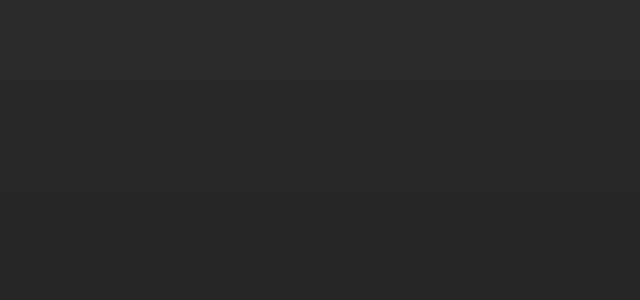
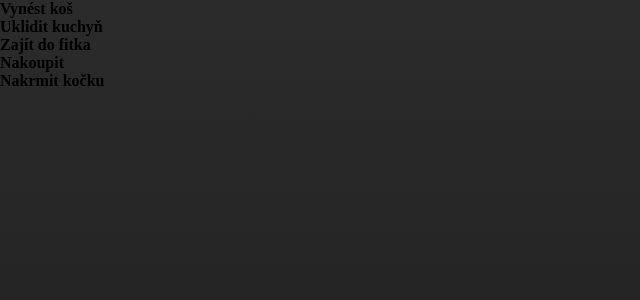
Before and after one commit to OliverSla/React, a JavaScript app: page / in a window 1280 px wide. Shown: the top 300 px of the page, without its empty margins (0-640 px from the left). Built offline with nearby package versions, Linux system fonts and the light colour scheme.

Commit message:
TodoApp - Destruction + Map

```diff
--- a/src/App.js
+++ b/src/App.js
@@ -1,45 +1,12 @@
-import data from './data'
 
+import AllTasks from './components/AllTasks'
 
 const App = () => {
-
-  // javascript function map
-
-    const mojePole = [1,5,10,]
-
-    const vyslednePoleMap = mojePole.map( (jednoPole) => {
-      return jednoPole + 10
-    } )
-
-    console.log(vyslednePoleMap[0]) // result = 11
-    console.log(vyslednePoleMap[1]) // result = 15
-    console.log(vyslednePoleMap[2]) // result = 20
-
-    const noveData = data.map( (jednaUloha) => {
-      return jednaUloha.name
-    })
-
-    console.log(noveData)
-
-  // javascript end - map
-
-  // javascript function filter
-
-
-  const vymazaneID = 2
-
-  const vyslednePoleFilter = data.filter( (jednoPole) => {
-    return jednoPole.id != vymazaneID
-  })
-
-  console.log(vyslednePoleFilter) // vráti všetky polia okrem pola s ID $vymazaneID
-
-  // javascript end - filter
 
 
   return (
   <div className="">
-
+      <AllTasks />
   </div>
   )
 }
--- /dev/null
+++ b/src/components/AllTasks.js
@@ -0,0 +1,22 @@
+import './AllTasks.css'
+import data from "../data"
+
+const AllTasks = () => {
+    return (
+        <div>
+            {
+                data.map((oneTask) => {
+                    const {id, name } = oneTask
+
+                    return (<div className='oneTask' key={id}>
+                        <h4> {name} </h4>
+                        </div>
+                    )
+                })
+            }
+        </div>
+    )
+}
+
+
+export default AllTasks
```
Also changed, not shown: src/components/AllTasks.css (added).
